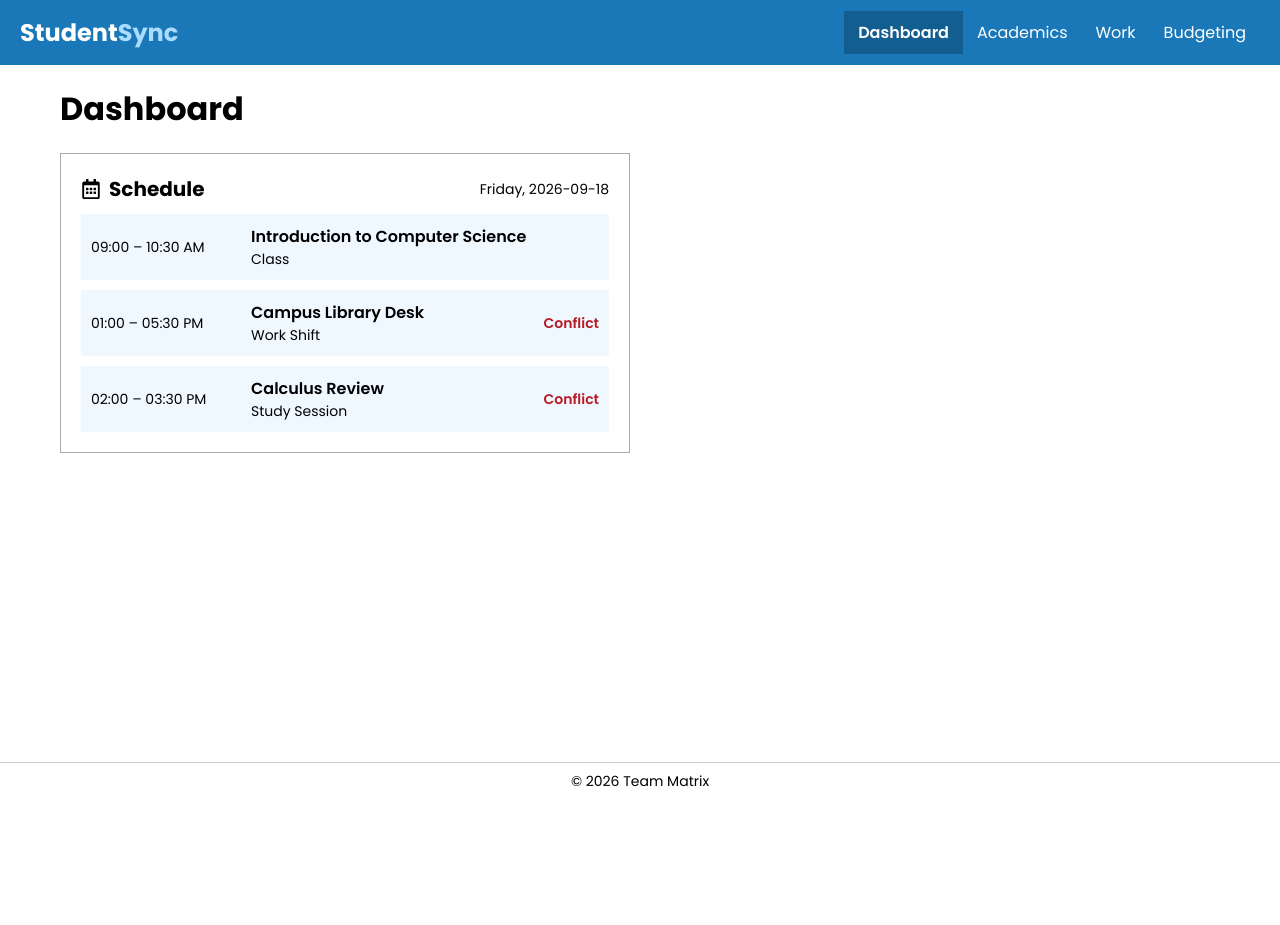
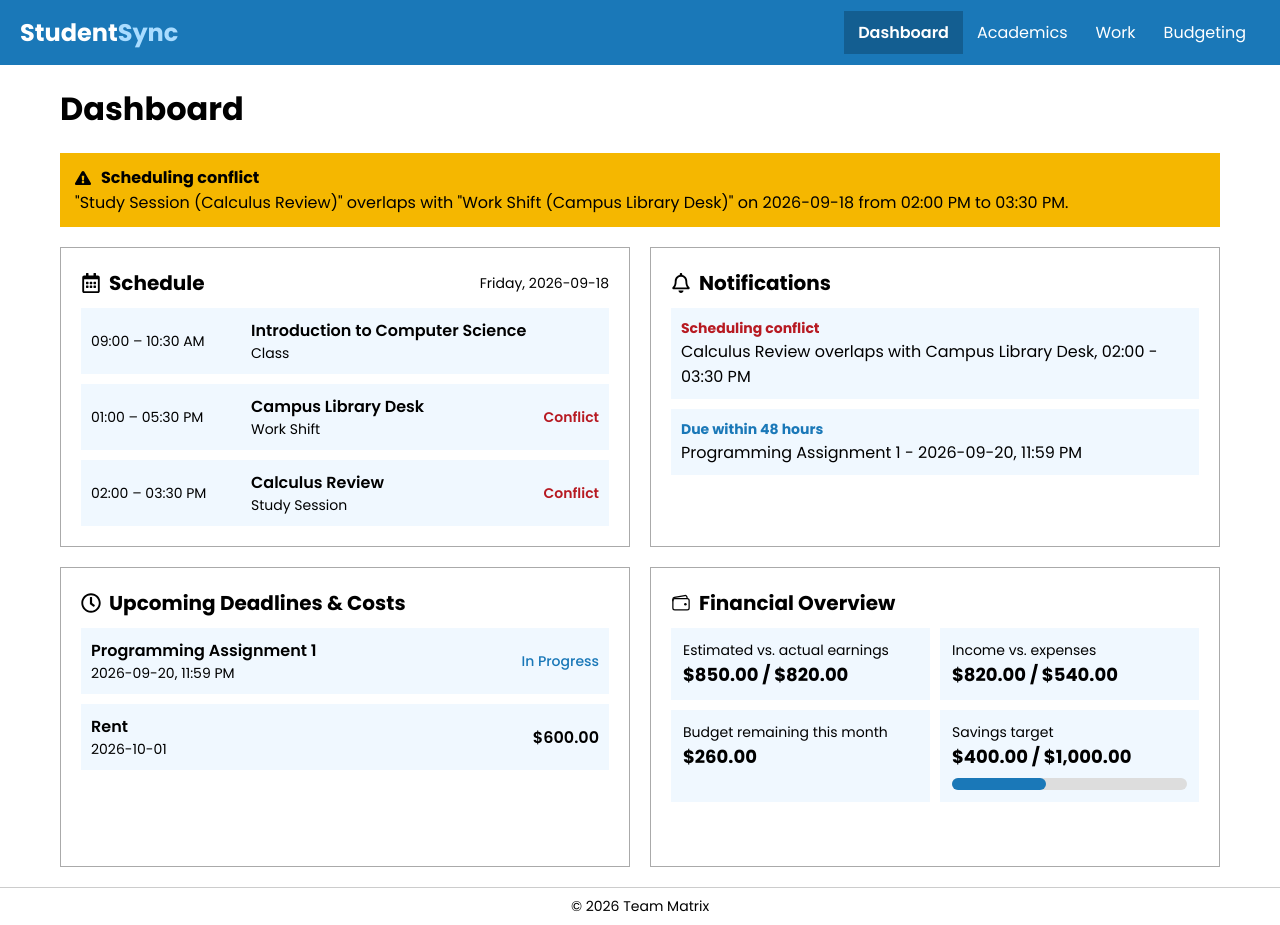
Before and after one commit to shrx74/StudentSync, a React (Vite) app in the folder frontend/: page / in a window 1280 px wide. Before the commit the page ends 800 px from the top, so only its background shows below. Built offline with nearby package versions, Linux system fonts and the light colour scheme.

Commit message:
Added notifications, deadlines, financial overview and conflict banner sections

```diff
--- a/frontend/src/App.jsx
+++ b/frontend/src/App.jsx
@@ -1,18 +1,28 @@
 import Footer from './components/Footer'
 import Header from './components/Header'
 import Schedule from './components/Schedule'
+import Notifications from './components/Notifications'
+import Deadlines from './components/Deadlines'
+import ConflictBanner from './components/ConflictBanner'
+import FinancialOverview from './components/FinancialOverview'
 
 function App() {
+  const hasConflict = true
+
   return (
     <div className="page">
-      <Header/>
+      <Header />
       <main className="dashboard">
         <h1>Dashboard</h1>
+        {hasConflict && <ConflictBanner />}
         <div className="panels">
-          <Schedule/>
+          <Schedule />
+          <Notifications />
+          <Deadlines />
+          <FinancialOverview />
         </div>
       </main>
-      <Footer/>
+      <Footer />
     </div>
   )
 }
--- /dev/null
+++ b/frontend/src/components/ConflictBanner.jsx
@@ -0,0 +1,14 @@
+import { FaExclamationTriangle } from 'react-icons/fa'
+
+function ConflictBanner() {
+  return (
+    <div className="banner">
+      <div className="banner-title">
+        <FaExclamationTriangle /> Scheduling conflict
+      </div>
+      <div>"Study Session (Calculus Review)" overlaps with "Work Shift (Campus Library Desk)" on 2026-09-18 from 02:00 PM to 03:30 PM.</div>
+    </div>
+  )
+}
+
+export default ConflictBanner
--- /dev/null
+++ b/frontend/src/components/DeadlineItem.jsx
@@ -0,0 +1,14 @@
+function DeadlineItem({ title, date, status, amount }) {
+  return (
+    <div className="item">
+      <div>
+        <div className="item-title">{title}</div>
+        <div className="item-small">{date}</div>
+      </div>
+      {status && <span className="status">{status}</span>}
+      {amount && <span className="amount">{amount}</span>}
+    </div>
+  )
+}
+
+export default DeadlineItem
--- /dev/null
+++ b/frontend/src/components/Deadlines.jsx
@@ -0,0 +1,16 @@
+import { FaRegClock } from 'react-icons/fa'
+import DeadlineItem from './DeadlineItem'
+
+function Deadlines() {
+  return (
+    <section className="panel">
+      <h2><FaRegClock /> Upcoming Deadlines &amp; Costs</h2>
+      <div className="items">
+        <DeadlineItem title="Programming Assignment 1" date="2026-09-20, 11:59 PM" status="In Progress" />
+        <DeadlineItem title="Rent" date="2026-10-01" amount="$600.00" />
+      </div>
+    </section>
+  )
+}
+
+export default Deadlines
--- /dev/null
+++ b/frontend/src/components/FinanceTile.jsx
@@ -0,0 +1,15 @@
+function FinanceTile({ label, value, progress }) {
+  return (
+    <div className="tile">
+      <div className="item-small">{label}</div>
+      <div className="tile-value">{value}</div>
+      {progress !== undefined && (
+        <div className="progress-track">
+          <div className="progress-fill" style={{ width: `${progress}%` }}></div>
+        </div>
+      )}
+    </div>
+  )
+}
+
+export default FinanceTile
--- /dev/null
+++ b/frontend/src/components/FinancialOverview.jsx
@@ -0,0 +1,18 @@
+import { IoWalletOutline } from 'react-icons/io5'
+import FinanceTile from './FinanceTile'
+
+function FinancialOverview() {
+  return (
+    <section className="panel">
+      <h2><IoWalletOutline /> Financial Overview</h2>
+      <div className="tiles">
+        <FinanceTile label="Estimated vs. actual earnings" value="$850.00 / $820.00" />
+        <FinanceTile label="Income vs. expenses" value="$820.00 / $540.00" />
+        <FinanceTile label="Budget remaining this month" value="$260.00" />
+        <FinanceTile label="Savings target" value="$400.00 / $1,000.00" progress={40} />
+      </div>
+    </section>
+  )
+}
+
+export default FinancialOverview
--- a/frontend/src/components/Footer.jsx
+++ b/frontend/src/components/Footer.jsx
@@ -1,4 +1,4 @@
-function Footer(){
+function Footer() {
     return (
         <footer className="footer">© 2026 Team Matrix</footer>
     )
--- /dev/null
+++ b/frontend/src/components/NotificationItem.jsx
@@ -0,0 +1,10 @@
+function NotificationItem({ type, title, message }) {
+    return (
+        <div className="note">
+            <div className={`note-title ${type}`}>{title}</div>
+            <div>{message}</div>
+        </div>
+    )
+}
+
+export default NotificationItem
--- /dev/null
+++ b/frontend/src/components/Notifications.jsx
@@ -0,0 +1,16 @@
+import { FaRegBell } from 'react-icons/fa'
+import NotificationItem from './NotificationItem'
+
+function Notifications() {
+    return (
+        <section className="panel">
+            <h2><FaRegBell /> Notifications</h2>
+            <div className="items">
+                <NotificationItem type="conflict" title="Scheduling conflict" message="Calculus Review overlaps with Campus Library Desk, 02:00 - 03:30 PM" />
+                <NotificationItem type="reminder" title="Due within 48 hours" message="Programming Assignment 1 - 2026-09-20, 11:59 PM" />
+            </div>
+        </section>
+    )
+}
+
+export default Notifications
--- a/frontend/src/index.css
+++ b/frontend/src/index.css
@@ -28,7 +28,7 @@ body {
   color: #A9DCFF;
 }
 
-.header nav span{
+.header nav span {
   padding: 10px 14px;
   color: #FFFFFF;
 }
@@ -45,6 +45,9 @@ body {
 }
 
 .dashboard {
+  flex: 1;
+  display: flex;
+  flex-direction: column;
   width: 100%;
   max-width: 1200px;
   margin: 0 auto;
@@ -58,8 +61,10 @@ body {
 }
 
 .panels {
+  flex: 1;
   display: grid;
   grid-template-columns: 1fr 1fr;
+  grid-auto-rows: 1fr;
   gap: 20px;
 }
 
@@ -128,3 +133,75 @@ body {
   font-size: 14px;
   margin-top: auto;
 }
+
+.note {
+  padding: 10px;
+  background: aliceblue;
+}
+
+.note-title {
+  font-size: 14px;
+  font-weight: 700;
+}
+
+.note-title.conflict {
+  color: #B71A22;
+}
+
+.note-title.reminder {
+  color: #1A78B8;
+}
+
+.status {
+  margin-left: auto;
+  font-size: 14px;
+  font-weight: 500;
+  color: #1A78B8;
+}
+
+.amount {
+  margin-left: auto;
+  font-weight: 600;
+}
+
+.banner {
+  padding: 12px 15px;
+  margin-bottom: 20px;
+  background: #F5B700;
+}
+
+.banner-title {
+  display: flex;
+  align-items: center;
+  gap: 10px;
+  font-weight: 700;
+}
+
+.tiles {
+  display: grid;
+  grid-template-columns: 1fr 1fr;
+  gap: 10px;
+}
+
+.tile {
+  padding: 12px;
+  background: aliceblue;
+}
+
+.tile-value {
+  font-size: 18px;
+  font-weight: 700;
+}
+
+.progress-track {
+  height: 12px;
+  margin-top: 8px;
+  background: #DDDDDD;
+  border-radius: 999px;
+}
+
+.progress-fill {
+  height: 100%;
+  background: #1A78B8;
+  border-radius: 999px;
+}
```
